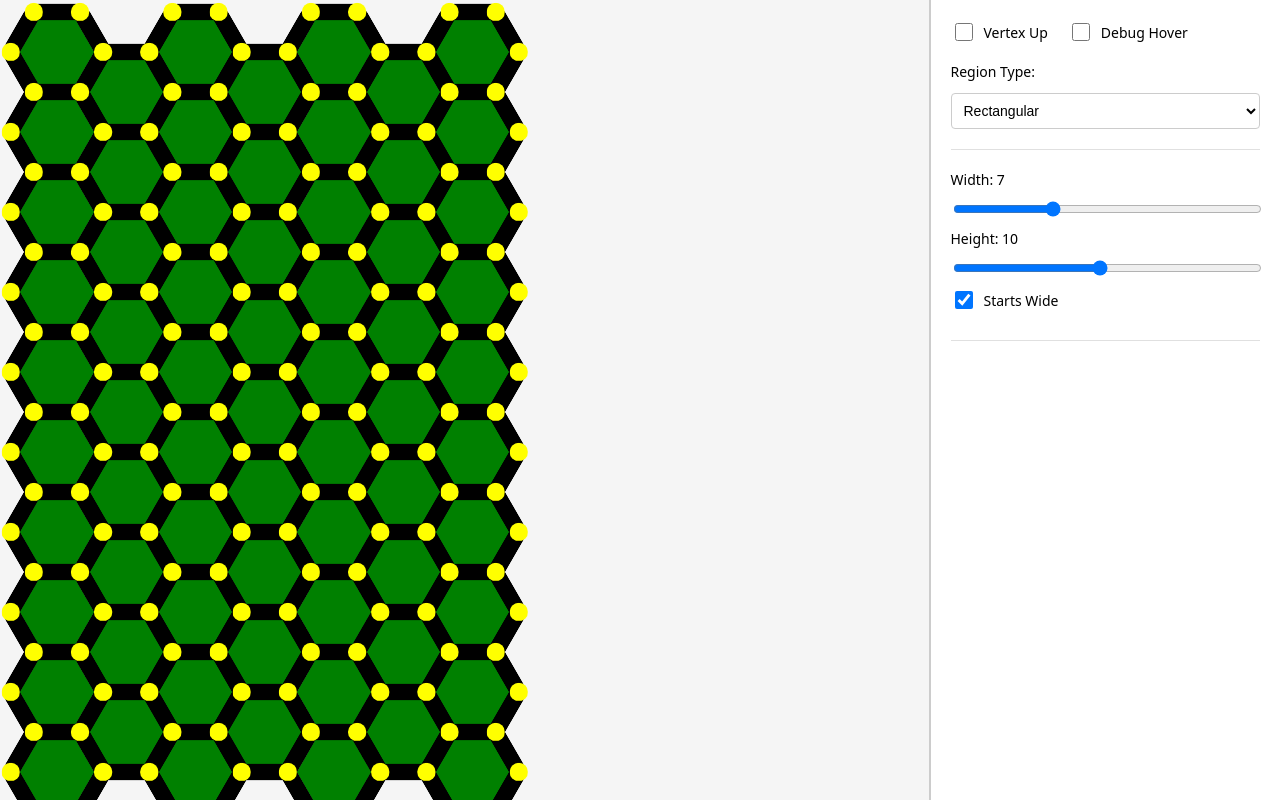
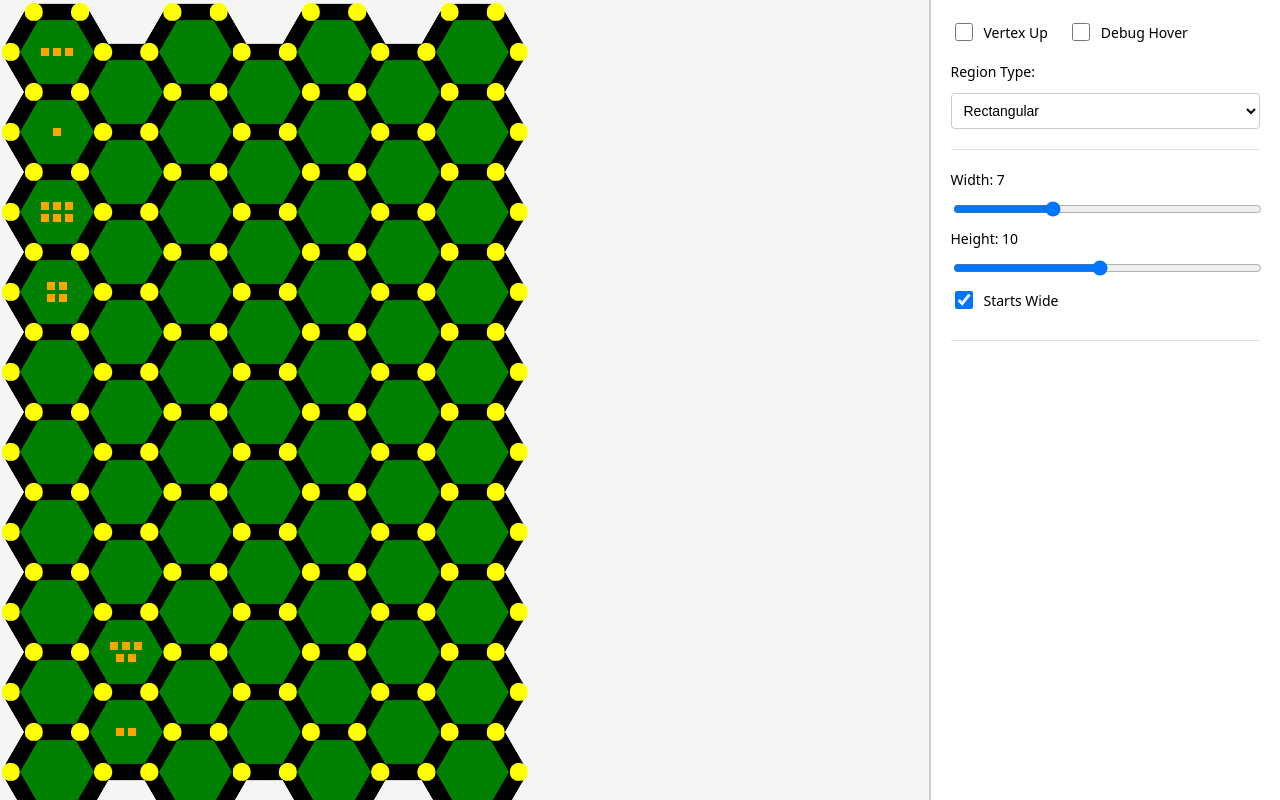
Before and after one commit to yav/hex-grid, a website built with Vite: page ui.html in a window 1280 px wide. Built offline with nearby package versions, Linux system fonts and the light colour scheme.

Commit message:
Add ability to add elements to hexes

```diff
--- a/src/styles.css
+++ b/src/styles.css
@@ -81,6 +81,16 @@ body {
   white-space: nowrap;
 }
 
+/* Hex element (orange square) */
+.hex-element {
+  position: absolute;
+  width: 8px;
+  height: 8px;
+  background-color: orange;
+  z-index: 3;
+  pointer-events: none;
+}
+
 /* Label styling */
 .right-pane label {
   display: block;
--- a/src/ui-main.ts
+++ b/src/ui-main.ts
@@ -2,6 +2,7 @@ import { Grid } from "./hex-grid.ts"
 import { FLoc, ELoc, VLoc } from "./coord.ts"
 import { newHexShape, newEdgeShape, newVertexShapeCirc } from "./shapes.ts"
 import { RectangularRegion, HexagonalRegion, Region } from "./region.ts"
+import { FLocMap } from "./loc-map.ts"
 import type { Orientation } from "./coord.ts"
 
 interface GridConfig {
@@ -12,6 +13,7 @@ interface GridConfig {
   rectStartsWide: boolean
   hexRadius: number
   debugHover: boolean
+  hexElements: FLocMap<number> // Maps hexagon locations to element counts (0-6)
 }
 
 function addDebugHover(
@@ -33,6 +35,45 @@ function addDebugHover(
   element.addEventListener("mouseleave", () => {
     debugTooltip.style.display = "none"
   })
+}
+
+function createHexElements(
+  grid: Grid,
+  loc: FLoc,
+  count: number,
+  offsetX: number,
+  offsetY: number
+): HTMLElement[] {
+  if (count <= 0 || count > 6) return []
+
+  const elements: HTMLElement[] = []
+  const [centerX, centerY] = grid.faceLoc(loc)
+  const elementSize = 8 // Size of each orange square
+
+  // Define positions for different counts
+  // Positions are relative offsets from center
+  // Consistent spacing: 12px between element centers (4px gap between edges)
+  const positions: [number, number][][] = [
+    [], // 0 elements
+    [[0, 0]], // 1 element: center
+    [[-6, 0], [6, 0]], // 2 elements: horizontal line, 12px spacing
+    [[-12, 0], [0, 0], [12, 0]], // 3 elements: horizontal line, 12px spacing
+    [[-6, -6], [6, -6], [-6, 6], [6, 6]], // 4 elements: 2x2 grid, 12px spacing
+    [[-12, -6], [0, -6], [12, -6], [-6, 6], [6, 6]], // 5 elements: 3 top, 2 bottom, 12px spacing
+    [[-12, -6], [0, -6], [12, -6], [-12, 6], [0, 6], [12, 6]], // 6 elements: 2x3 grid, 12px spacing
+  ]
+
+  const offsets = positions[count]
+
+  for (const [dx, dy] of offsets) {
+    const element = document.createElement("div")
+    element.className = "hex-element"
+    element.style.left = `${centerX + dx - elementSize / 2 + offsetX}px`
+    element.style.top = `${centerY + dy - elementSize / 2 + offsetY}px`
+    elements.push(element)
+  }
+
+  return elements
 }
 
 function renderGrid(leftPane: HTMLElement, config: GridConfig) {
@@ -113,6 +154,15 @@ function renderGrid(leftPane: HTMLElement, config: GridConfig) {
     }
 
     gridContainer.append(hex)
+
+    // Render elements in this hexagon
+    const elementCount = config.hexElements.getLoc(loc) || 0
+    if (elementCount > 0) {
+      const elements = createHexElements(grid, loc, elementCount, offsetX, offsetY)
+      for (const element of elements) {
+        gridContainer.append(element)
+      }
+    }
   }
 
   // Render all edges in black
@@ -326,19 +376,8 @@ function createRegionControl(config: GridConfig, updateGrid: () => void): HTMLEl
   return container
 }
 
-function createControls(leftPane: HTMLElement): HTMLElement {
+function createControls(leftPane: HTMLElement, config: GridConfig): HTMLElement {
   const controlsContainer = document.createElement("div")
-
-  // Track current configuration
-  const config: GridConfig = {
-    orientation: "edge_up",
-    regionType: "rectangular",
-    rectWidth: 7,
-    rectHeight: 10,
-    rectStartsWide: true,
-    hexRadius: 5,
-    debugHover: false
-  }
 
   // Helper function to re-render grid
   const updateGrid = () => {
@@ -371,13 +410,24 @@ function main() {
     rectHeight: 10,
     rectStartsWide: true,
     hexRadius: 5,
-    debugHover: false
+    debugHover: false,
+    hexElements: new FLocMap<number>()
   }
+
+  // Add some test elements to hexagons
+  // For edge_up rectangular region starting at (0,0): column 0 has y=0, column 1 has y=-1
+  initialConfig.hexElements.setLoc(new FLoc(0, 0), 3)
+  initialConfig.hexElements.setLoc(new FLoc(1, 0), 1)
+  initialConfig.hexElements.setLoc(new FLoc(2, 0), 6)
+  initialConfig.hexElements.setLoc(new FLoc(3, 0), 4)
+  initialConfig.hexElements.setLoc(new FLoc(9, -1), 2)
+  initialConfig.hexElements.setLoc(new FLoc(8, -1), 5)
+
   renderGrid(leftPane, initialConfig)
 
   // Create and add controls to right pane
   rightPane.innerHTML = ""
-  const controls = createControls(leftPane)
+  const controls = createControls(leftPane, initialConfig)
   rightPane.appendChild(controls)
 }
 
```
